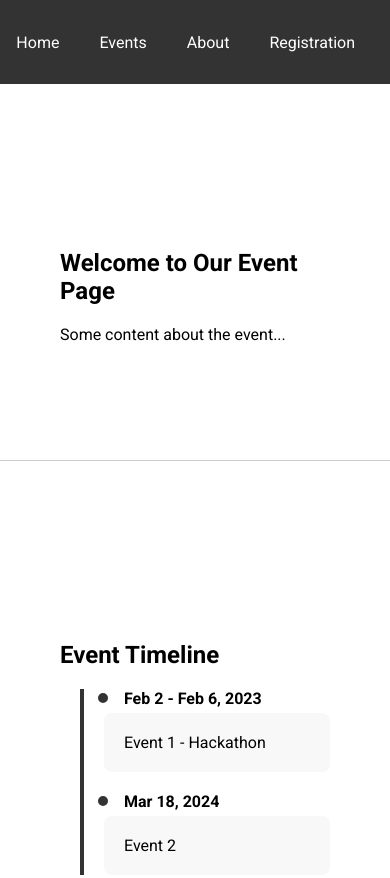
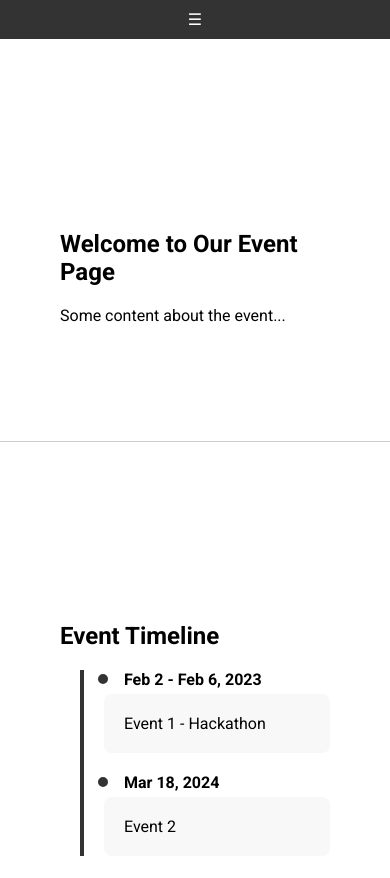
Before and after one commit to aaeiobuffs/aaeiobuffs.github.io, a plain HTML site: page index.html in a window 390 px wide. Shown: the top 878 px of the page. Drawn offline with Linux system fonts and the light colour scheme.

Commit message:
Updated navbar in style.css

```diff
--- a/style.css
+++ b/style.css
@@ -1,13 +1,20 @@
 /* navigation bar */
-nav {
+.navbar-container {
     background-color: #333;
     color: white;
     text-align: center;
     position: fixed;
     width: 100%;
     top: 0;
-    padding: 15px 0; /* Increased vertical padding */
-    z-index: 1000; /* Make sure it overlaps */
+    padding: 15px 0;
+    z-index: 1000;
+    display: flex;
+    align-items: center;
+    justify-content: space-between;
+}
+
+nav {
+    flex-grow: 1; /* Take up remaining space */
 }
 
 nav ul {
@@ -15,12 +22,11 @@ nav ul {
     list-style: none;
     margin: 0;
     display: flex;
-    align-items: center;
     justify-content: center;
 }
 
 nav ul li {
-    margin: 0 20px;
+    margin: 10px 20px;
 }
 
 nav a {
@@ -28,8 +34,51 @@ nav a {
     text-decoration: none;
 }
 
+.menu-icon {
+    display: none;
+    cursor: pointer;
+}
+
+/* For small screens, such as mobile phones */
+@media only screen and (max-width: 600px) {
+    .navbar-container {
+        padding: 10px 0;
+        flex-direction: column;
+        align-items: center;
+    }
+
+    nav {
+        order: 2; /* Move nav below menu icon */
+    }
+
+    nav ul {
+        flex-direction: column;
+        text-align: center;
+        display: none;
+    }
+
+    nav ul.show {
+        display: flex;
+    }
+
+    nav ul li {
+        margin: 10px 10px;
+    }
+
+    .menu-icon {
+        display: block;
+        order: 1; /* Move menu icon to the top */
+    }
+
+    .logo {
+        padding-top: 10px;
+        order: 3; /* Move logo to the bottom */
+    }
+}
+
+
 .logo {
-    height: 50px; /* Adjust as needed */
+    height: 25px; /* Adjust as needed */
 }
 
 #home {
```
